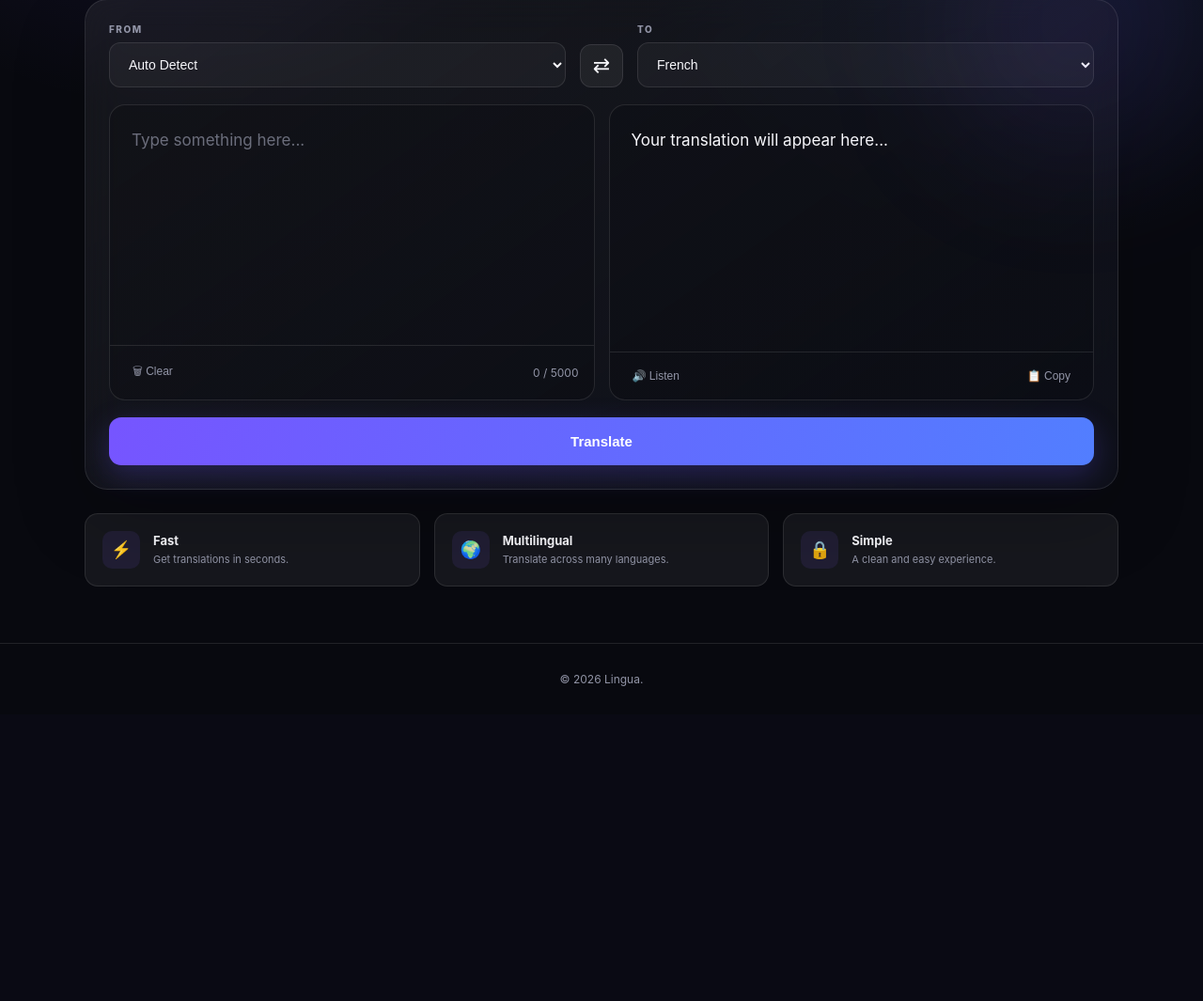
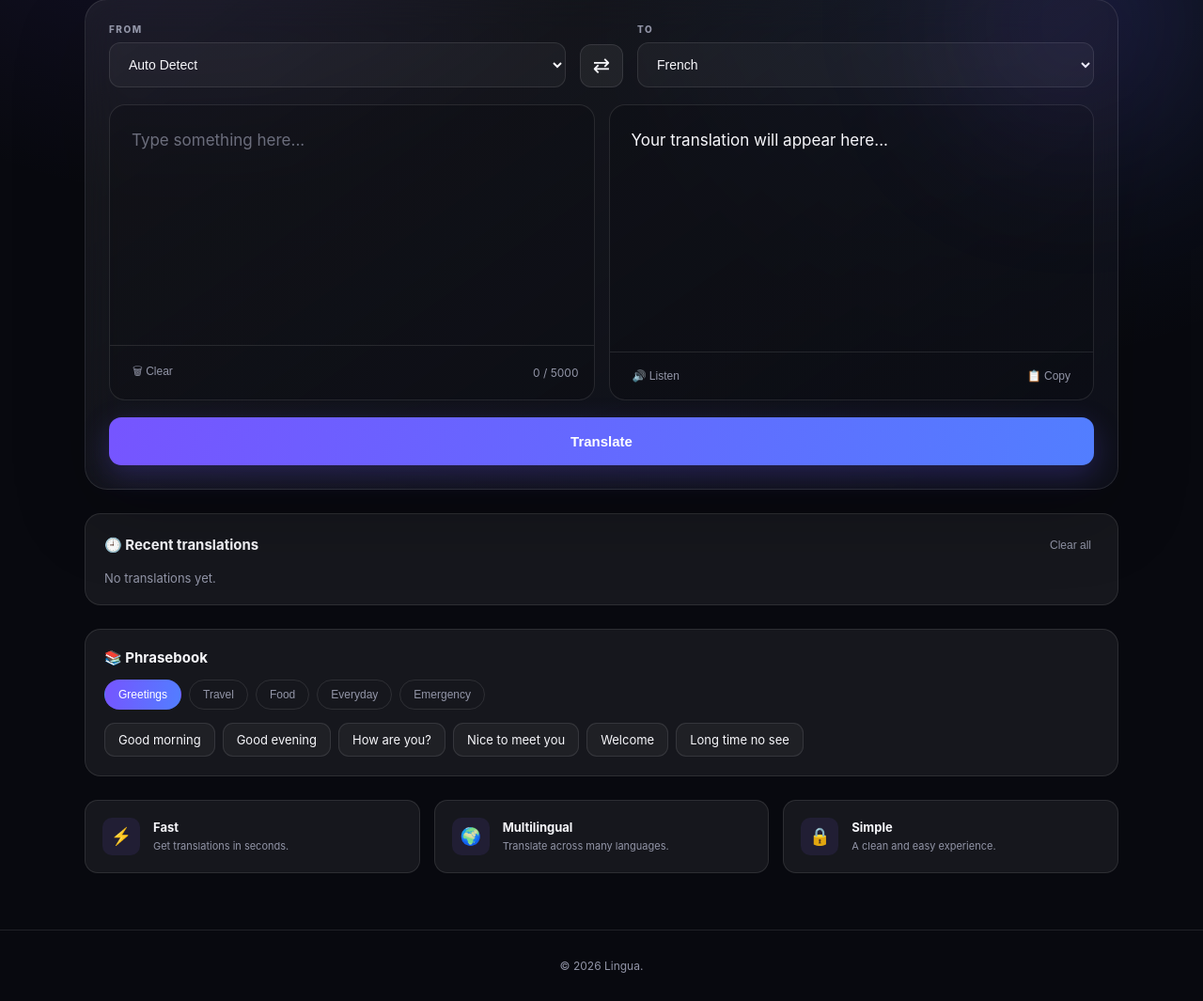
Before and after one commit to iamgiftedhands/lingua-translator, a Flask app: page / in a window 1280 px wide. Shown: the part 470-1535 px from the top of the page at 94% size. Before the commit the page ends 1200 px from the top, so only its background shows below. Run offline with Flask 3, Linux system fonts and the light colour scheme.

Commit message:
Add translation history and phrasebook

```diff
--- a/static/script.js
+++ b/static/script.js
@@ -132,6 +132,14 @@ translateButton.addEventListener("click", async () => {
 
         result.textContent =
             data.translation;
+
+
+        saveHistoryItem({
+            text: text,
+            translation: data.translation,
+            source: source,
+            target: target
+        });
 
 
     } catch (error) {
@@ -386,3 +394,325 @@ if (savedTheme === "true") {
     setTheme(false);
 
 }
+
+/* =========================
+   HISTORY (localStorage)
+========================= */
+
+const HISTORY_KEY = "linguaHistory";
+
+const historyList =
+    document.getElementById("historyList");
+
+const clearHistoryButton =
+    document.getElementById("clearHistoryButton");
+
+
+function languageName(code) {
+
+    if (code === "auto") return "Auto";
+
+    const option =
+        targetLanguage.querySelector(
+            `option[value="${code}"]`
+        ) ||
+        sourceLanguage.querySelector(
+            `option[value="${code}"]`
+        );
+
+    return option ? option.textContent.trim() : code;
+}
+
+
+function getHistory() {
+
+    try {
+
+        return JSON.parse(
+            localStorage.getItem(HISTORY_KEY)
+        ) || [];
+
+    } catch {
+
+        return [];
+    }
+}
+
+
+function setHistory(items) {
+
+    localStorage.setItem(
+        HISTORY_KEY,
+        JSON.stringify(items)
+    );
+
+    renderHistory();
+}
+
+
+function saveHistoryItem(item) {
+
+    const items = getHistory();
+
+    items.unshift(item);
+
+    setHistory(items.slice(0, 10));
+}
+
+
+function renderHistory() {
+
+    const items = getHistory();
+
+    historyList.innerHTML = "";
+
+
+    if (items.length === 0) {
+
+        const note =
+            document.createElement("p");
+
+        note.className = "empty-note";
+
+        note.textContent =
+            "No translations yet.";
+
+        historyList.appendChild(note);
+
+        return;
+    }
+
+
+    items.forEach((item, index) => {
+
+        const row =
+            document.createElement("div");
+
+        row.className = "history-item";
+
+
+        const textSpan =
+            document.createElement("span");
+
+        textSpan.className = "history-text";
+
+        textSpan.textContent =
+            item.text + "  →  " + item.translation;
+
+
+        const langSpan =
+            document.createElement("span");
+
+        langSpan.className = "history-langs";
+
+        langSpan.textContent =
+            languageName(item.source) +
+            " → " +
+            languageName(item.target);
+
+
+        const deleteButton =
+            document.createElement("button");
+
+        deleteButton.className =
+            "small-button";
+
+        deleteButton.type = "button";
+
+        deleteButton.textContent = "✕";
+
+        deleteButton.title = "Delete";
+
+
+        deleteButton.addEventListener(
+            "click",
+            (event) => {
+
+                event.stopPropagation();
+
+                const current = getHistory();
+
+                current.splice(index, 1);
+
+                setHistory(current);
+            }
+        );
+
+
+        // click a history row to reload it
+        row.addEventListener("click", () => {
+
+            textInput.value = item.text;
+
+            counter.textContent =
+                `${item.text.length} / 5000`;
+
+            sourceLanguage.value = item.source;
+
+            targetLanguage.value = item.target;
+
+            result.textContent = item.translation;
+
+            window.scrollTo({
+                top: 0,
+                behavior: "smooth"
+            });
+        });
+
+
+        row.appendChild(textSpan);
+
+        row.appendChild(langSpan);
+
+        row.appendChild(deleteButton);
+
+        historyList.appendChild(row);
+    });
+}
+
+
+clearHistoryButton.addEventListener("click", () => {
+
+    setHistory([]);
+
+});
+
+
+renderHistory();
+
+
+/* =========================
+   PHRASEBOOK
+========================= */
+
+const phrasebook = {
+
+    "Greetings": [
+        "Good morning",
+        "Good evening",
+        "How are you?",
+        "Nice to meet you",
+        "Welcome",
+        "Long time no see"
+    ],
+
+    "Travel": [
+        "Where is the bus stop?",
+        "How much is this?",
+        "I need a taxi",
+        "Where is the hotel?",
+        "Can you help me?",
+        "I am looking for the market"
+    ],
+
+    "Food": [
+        "I am hungry",
+        "The food is delicious",
+        "Water, please",
+        "What do you recommend?",
+        "The bill, please",
+        "I don't eat pepper"
+    ],
+
+    "Everyday": [
+        "Thank you very much",
+        "Excuse me",
+        "I don't understand",
+        "Please speak slowly",
+        "See you tomorrow",
+        "What is your name?"
+    ],
+
+    "Emergency": [
+        "Help!",
+        "Call the police",
+        "I need a doctor",
+        "I am lost",
+        "It is urgent"
+    ]
+};
+
+
+const categoryTabs =
+    document.getElementById("categoryTabs");
+
+const phraseList =
+    document.getElementById("phraseList");
+
+
+function renderPhrases(category) {
+
+    phraseList.innerHTML = "";
+
+
+    phrasebook[category].forEach((phrase) => {
+
+        const chip =
+            document.createElement("button");
+
+        chip.className = "phrase-chip";
+
+        chip.type = "button";
+
+        chip.textContent = phrase;
+
+
+        chip.addEventListener("click", () => {
+
+            textInput.value = phrase;
+
+            counter.textContent =
+                `${phrase.length} / 5000`;
+
+            window.scrollTo({
+                top: 0,
+                behavior: "smooth"
+            });
+
+            textInput.focus();
+        });
+
+
+        phraseList.appendChild(chip);
+    });
+}
+
+
+Object.keys(phrasebook).forEach(
+    (category, index) => {
+
+        const tab =
+            document.createElement("button");
+
+        tab.className = "category-tab";
+
+        tab.type = "button";
+
+        tab.textContent = category;
+
+
+        if (index === 0) {
+
+            tab.classList.add("active");
+
+            renderPhrases(category);
+        }
+
+
+        tab.addEventListener("click", () => {
+
+            document
+                .querySelectorAll(".category-tab")
+                .forEach((t) =>
+                    t.classList.remove("active")
+                );
+
+            tab.classList.add("active");
+
+            renderPhrases(category);
+        });
+
+
+        categoryTabs.appendChild(tab);
+    }
+);
--- a/static/style.css
+++ b/static/style.css
@@ -797,3 +797,172 @@ footer {
         grid-template-columns: 1fr;
     }
 }
+
+/* =========================
+   HISTORY & PHRASEBOOK
+========================= */
+
+.panel-section {
+    margin-top: 25px;
+
+    background: var(--card);
+
+    border: 1px solid var(--border);
+
+    border-radius: 17px;
+
+    padding: 20px;
+}
+
+.panel-header {
+    display: flex;
+
+    align-items: center;
+
+    justify-content: space-between;
+
+    margin-bottom: 14px;
+}
+
+.panel-header h2 {
+    font-size: 15px;
+}
+
+.history-list {
+    display: flex;
+
+    flex-direction: column;
+
+    gap: 8px;
+}
+
+.history-item {
+    display: flex;
+
+    align-items: center;
+
+    gap: 10px;
+
+    padding: 12px 14px;
+
+    border: 1px solid var(--border);
+
+    border-radius: 11px;
+
+    background: var(--input);
+
+    cursor: pointer;
+
+    font-size: 13px;
+
+    transition: 0.2s;
+}
+
+.history-item:hover {
+    background: var(--card-hover);
+
+    border-color: rgba(124, 92, 255, 0.4);
+}
+
+.history-text {
+    flex: 1;
+
+    overflow: hidden;
+
+    text-overflow: ellipsis;
+
+    white-space: nowrap;
+}
+
+.history-langs {
+    color: var(--muted);
+
+    font-size: 11px;
+
+    flex-shrink: 0;
+}
+
+.empty-note {
+    color: var(--muted);
+
+    font-size: 13px;
+}
+
+.category-tabs {
+    display: flex;
+
+    flex-wrap: wrap;
+
+    gap: 8px;
+
+    margin-bottom: 14px;
+}
+
+.category-tab {
+    padding: 8px 14px;
+
+    border-radius: 100px;
+
+    border: 1px solid var(--border);
+
+    background: transparent;
+
+    color: var(--muted);
+
+    font-size: 12px;
+
+    cursor: pointer;
+
+    transition: 0.2s;
+}
+
+.category-tab:hover {
+    color: var(--text);
+}
+
+.category-tab.active {
+    background:
+        linear-gradient(
+            100deg,
+            #7655ff,
+            #527eff
+        );
+
+    color: white;
+
+    border-color: transparent;
+}
+
+.phrase-list {
+    display: flex;
+
+    flex-wrap: wrap;
+
+    gap: 8px;
+}
+
+.phrase-chip {
+    padding: 9px 14px;
+
+    border-radius: 11px;
+
+    border: 1px solid var(--border);
+
+    background: var(--input);
+
+    color: var(--text);
+
+    font-size: 13px;
+
+    font-family: inherit;
+
+    cursor: pointer;
+
+    transition: 0.2s;
+}
+
+.phrase-chip:hover {
+    border-color: rgba(124, 92, 255, 0.6);
+
+    background: var(--card-hover);
+}
--- a/templates/index.html
+++ b/templates/index.html
@@ -319,6 +319,71 @@
 
 
 
+        <!-- HISTORY -->
+
+
+        <section class="panel-section">
+
+
+            <div class="panel-header">
+
+
+                <h2>🕘 Recent translations</h2>
+
+
+                <button
+                    id="clearHistoryButton"
+                    class="small-button"
+                    type="button"
+                >
+                    Clear all
+                </button>
+
+
+            </div>
+
+
+            <div
+                id="historyList"
+                class="history-list"
+            ></div>
+
+
+        </section>
+
+
+
+        <!-- PHRASEBOOK -->
+
+
+        <section class="panel-section">
+
+
+            <div class="panel-header">
+
+
+                <h2>📚 Phrasebook</h2>
+
+
+            </div>
+
+
+            <div
+                id="categoryTabs"
+                class="category-tabs"
+            ></div>
+
+
+            <div
+                id="phraseList"
+                class="phrase-list"
+            ></div>
+
+
+        </section>
+
+
+
         <!-- FEATURES -->
 
 
```
